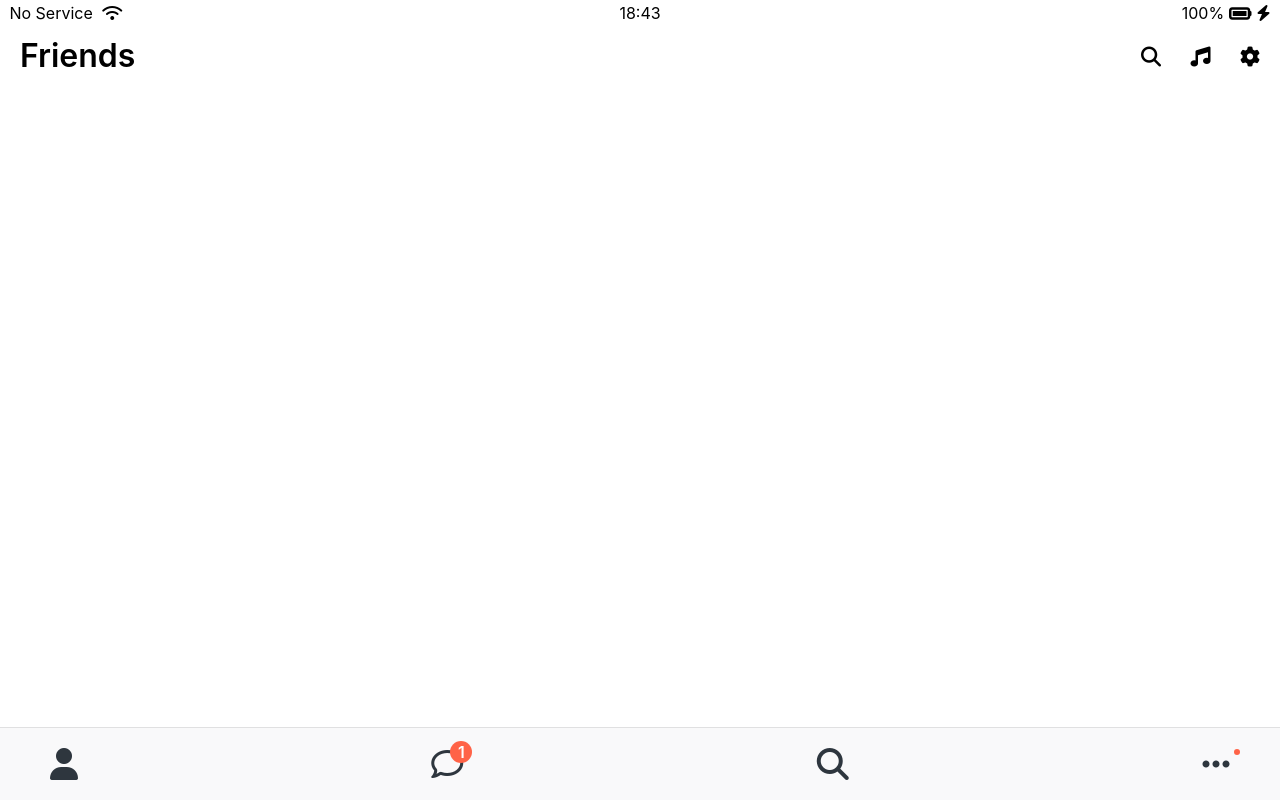
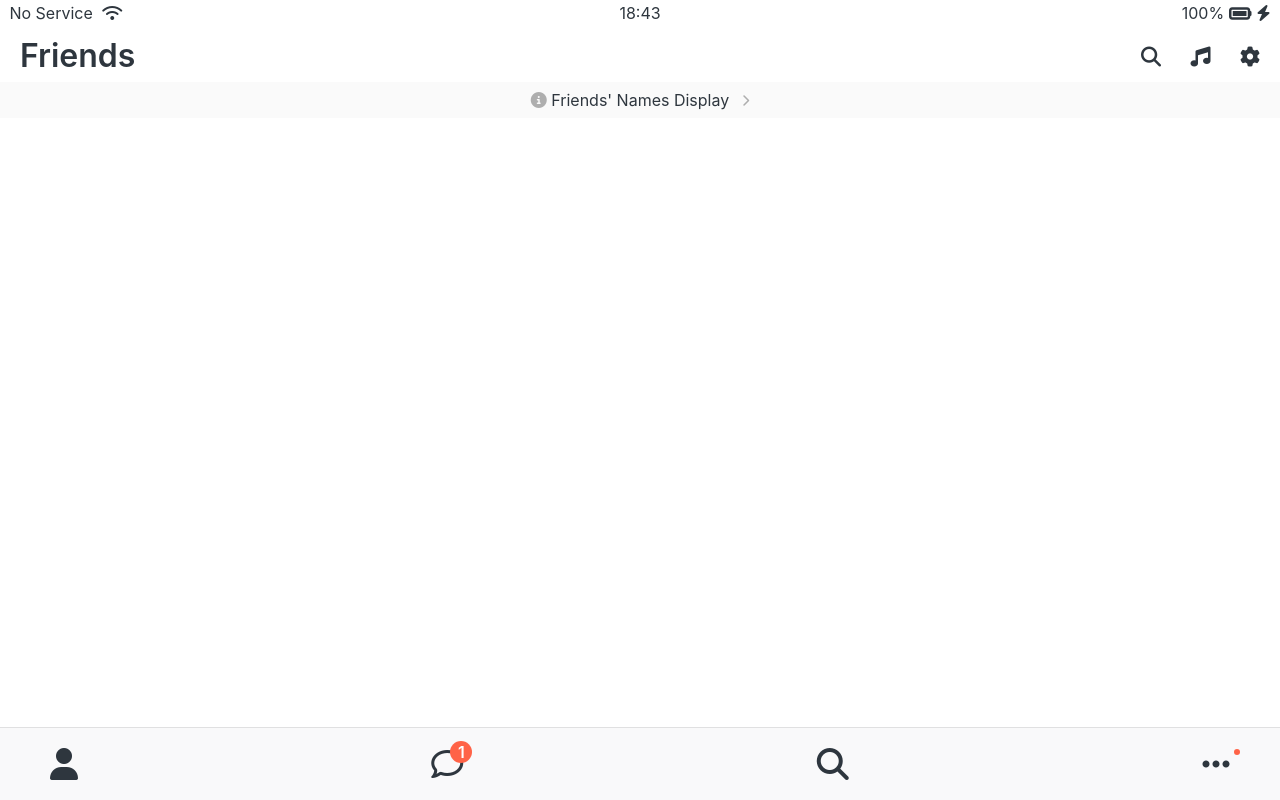
Before and after one commit to wjddn3711/cloning_practice, a plain HTML site: page friends.html in a window 1280 px wide. Drawn offline with Linux system fonts and the light colour scheme.

Commit message:
friends display screen

```diff
--- a/CSS/components/screen-header.css
+++ b/CSS/components/screen-header.css
@@ -1,5 +1,8 @@
 .screen-header {
-  margin: 40px 20px;
+  margin-top: 40px;
+  margin-bottom: 10px;
+  margin-left: 20px;
+  margin-right: 20px;
   /* padding: 10px; */
   display: flex;
   justify-content: space-between;
--- /dev/null
+++ b/CSS/screens/friends.css
@@ -0,0 +1,15 @@
+#friends-display-link {
+  display: block;
+  text-align: center;
+  background-color: rgba(0, 0, 0, 0.02);
+  padding: 10px 0px;
+  font-size: 16px;
+}
+
+#friends-display-link span {
+  margin-right: 8px;
+}
+
+#friends-display-link i {
+  color: rgba(0, 0, 0, 0.3);
+}
--- a/CSS/styles.css
+++ b/CSS/styles.css
@@ -6,9 +6,11 @@
 @import "components/screen-header.css";
 /* screens */
 @import "screens/login.css";
+@import "screens/friends.css";
 
 /* effects all */
 body {
+  color: #2e363e;
   font-family: -apple-system, BlinkMacSystemFont, "Segoe UI", Roboto, Oxygen,
     Ubuntu, Cantarell, "Open Sans", "Helvetica Neue", sans-serif;
   /* height: 1000vh; */
--- a/friends.html
+++ b/friends.html
@@ -35,6 +35,12 @@
         </div>
     </header>
 
+    <a id="friends-display-link">
+        <i class="fas fa-info-circle"></i>
+        <span>Friends' Names Display</span>
+        <i class="fas fa-chevron-right fa-xs"></i>
+    </a>
+
     <nav class="nav">
         <ul class="nav__list">
             <li class="nav__btn">
```
